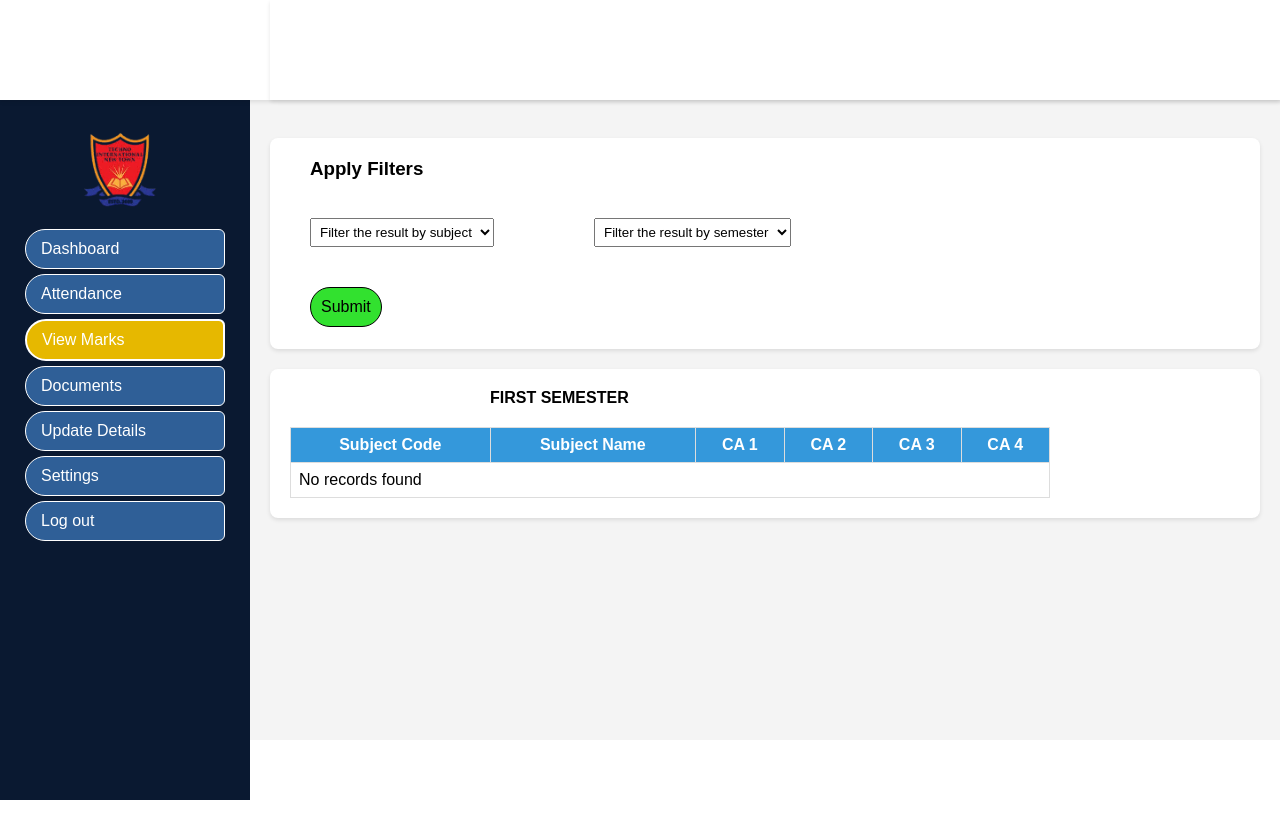
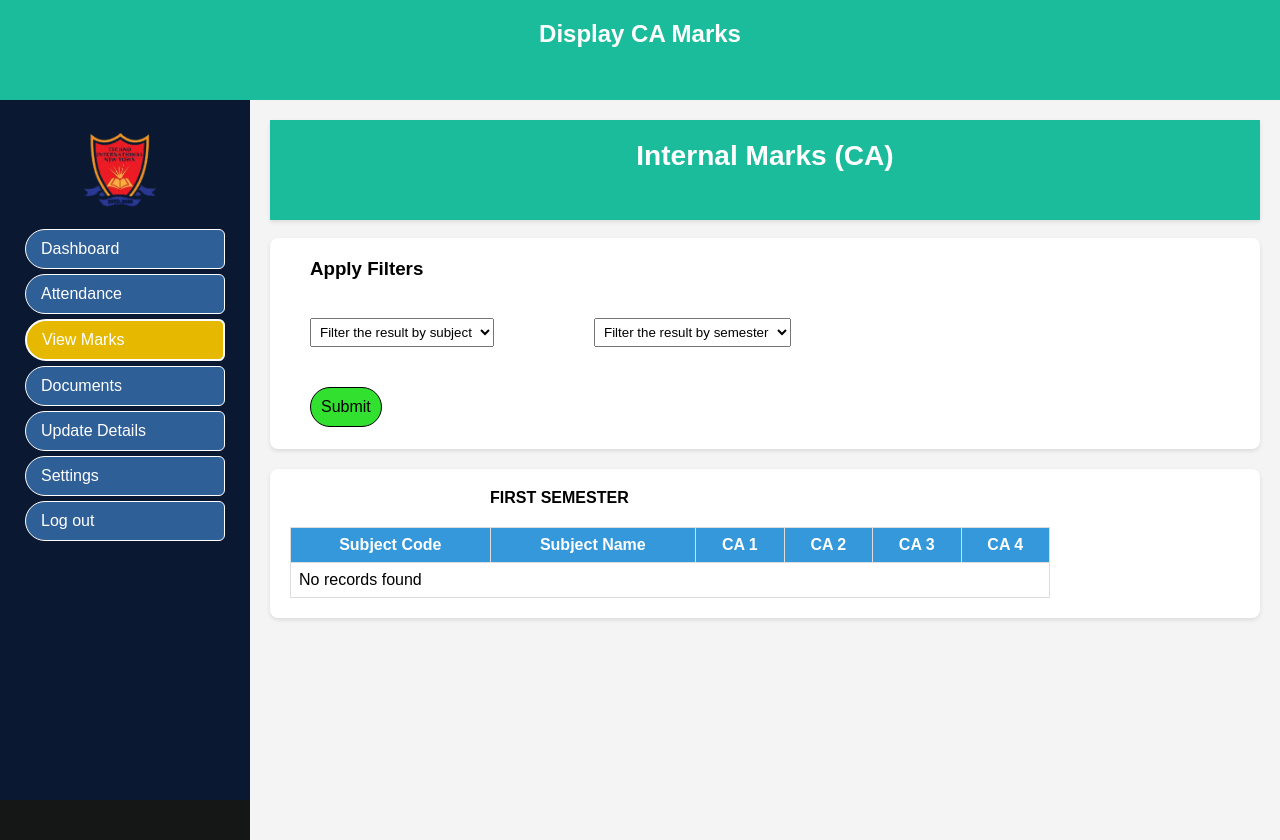
Before and after one commit to Sujal-Sharan/SRMS_25, a PHP site: page /Student_CA.php in a window 1280 px wide. Before the commit the page ends 800 px from the top, so only its background shows below. Run offline with PHP 8.4, Linux system fonts and the light colour scheme; data that the repository does not hold is empty.

Commit message:
Trying to fix header issue.

```diff
--- a/A_Flow.txt
+++ b/A_Flow.txt
@@ -17,6 +17,7 @@ Login Page (login.php)
         Log-out (logout.php)
 
     Admin (admin_dashboard.php)
+        View Student Profile (studentProfile.php)
         View Student Marks (view_Student_Marks.php)
         Add Student Marks (upload_marks_UI.php)
         View Student Attendance (view_Student_Attendance.php)
--- a/Styles/global_base.css
+++ b/Styles/global_base.css
@@ -17,14 +17,20 @@ body, html {
 }
 
 header {
-    height: 80px;
     background-color: #1abc9c;
     color: white;
-    display: flex;
+    /* display: flex; */
     align-items: center;
-    padding: 0 20px;
+    text-align: center;
+    padding: 20px;
     font-size: 24px;
     font-weight: bold;
+    margin: 10px, 20px;
+    width: 100%;
+    height: 100px;
+    top: 0;
+    z-index: 999;
+    box-shadow: 0 2px 4px rgba(0, 0, 0, 0.1);
 }
 
 
@@ -35,9 +41,8 @@ header {
     padding: 20px;
     color: white;
     background-color: #0A1931;
-    /* height: 100vh; */
-    /* position: fixed; */
-    /* overflow-y: auto; */
+    height: calc(100vh - 100px);
+    overflow-y: auto;
 
 }
 
@@ -167,24 +172,11 @@ th {
 .btn:hover {
     background: #e6b800;
 }
-header {
-    position: fixed;
-    top: 0;
-    width: 100%;
-    height: 100px;
-    background-color: white;
-    z-index: 999;
-    box-shadow: 0 2px 4px rgba(0, 0, 0, 0.1); /* optional for better design */
-}
-
+/*
 
 body {
     padding-top: 100px;
-}
-.sidebar {
-    height: calc(100vh - 100px);
-    overflow-y: auto;
-}
+} */
 
 
 
```
